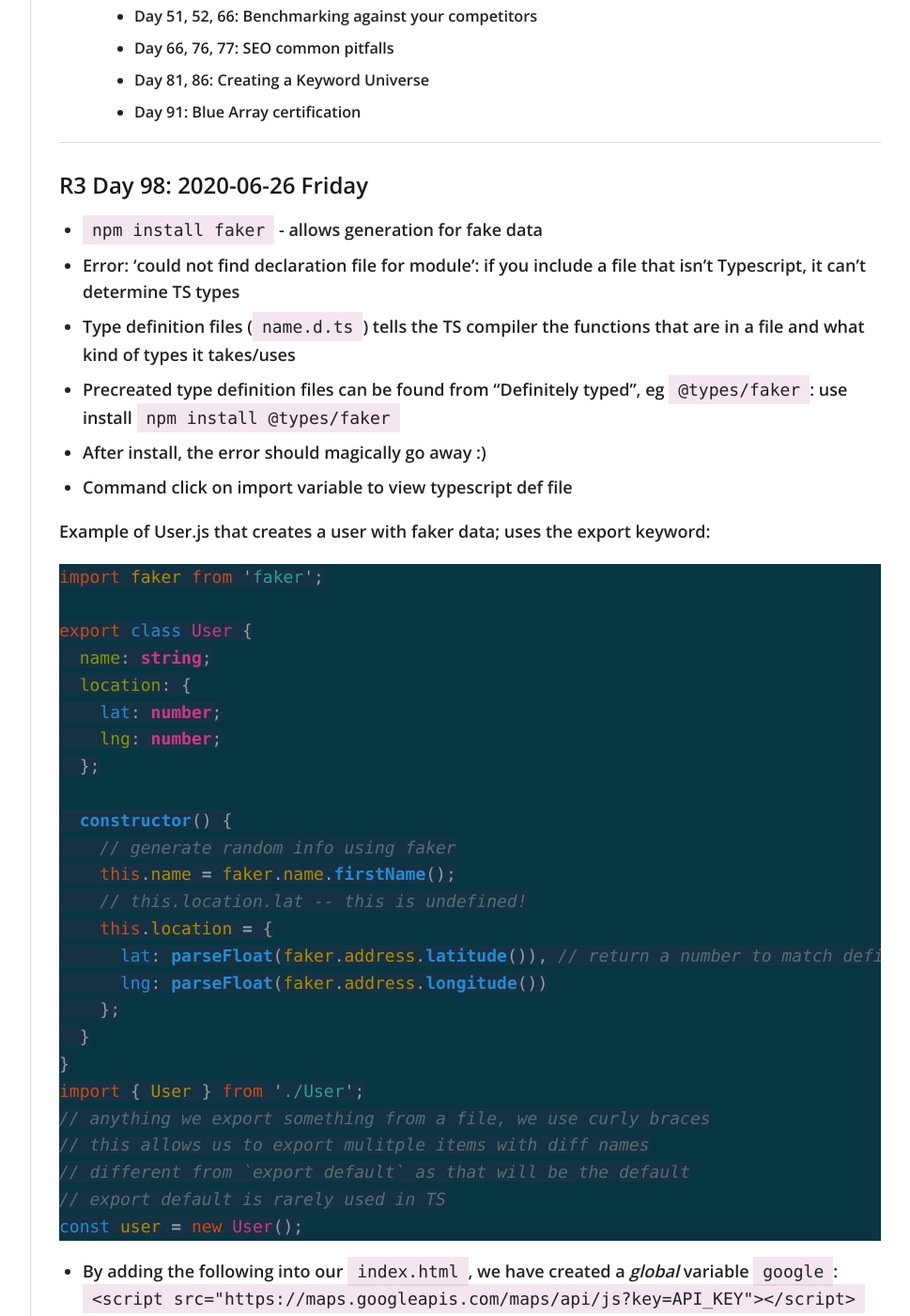
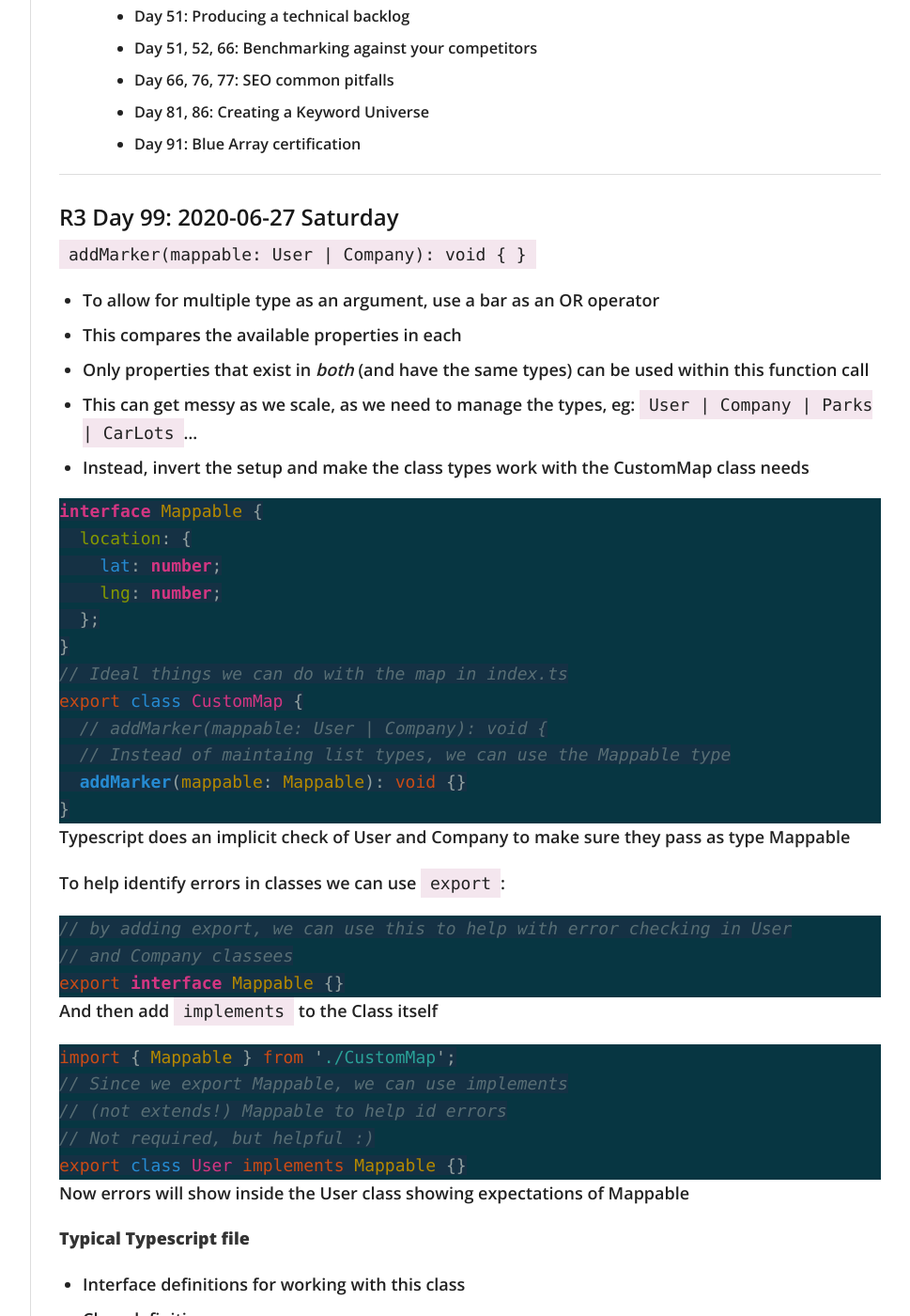
Before and after one commit to virtual/100daysofcode, a Jekyll site: the page built from index.md, in a window 1280 px wide and 1400 px high, scrolled down 4130 px. Shown: the whole window at 94% size, without its empty margins (272-1241 px from the left). Built offline with Jekyll 4.4.1, drawn with Linux system fonts in a browser that asks for light colours; nearby versions of some CDN libraries; our own code applies the rules of GitHub Pages for plain Markdown files; some of the changed text lies outside the part shown.

Commit message:
finish typescript seciton with CustomMap and Mappable interface

````diff
--- a/index.md
+++ b/index.md
@@ -109,6 +109,7 @@
   - Day 96: S25: Typescript: Classes
   - Day 97: S25: Typescript: Constructors and App Setup
   - Day 98: S25: Typescript: App w/ faker, Google map
+  - Day 99: S25✓: Typescript: Google map CustomMap and Mappable interface
 - Develop out [Knight University using TailwindCSS](https://virtual.github.io/knightu/)
   - Day 55: Hero, subfeature
 - Other projects/APIs
@@ -129,6 +130,60 @@
   - Day 91: Blue Array certification
 
 ---
+
+## R3 Day 99: 2020-06-27 Saturday
+
+`addMarker(mappable: User | Company): void { }`
+
+- To allow for multiple type as an argument, use a bar as an OR operator
+- This compares the available properties in each
+- Only properties that exist in _both_ (and have the same types) can be used within this function call
+- This can get messy as we scale, as we need to manage the types, eg: `User | Company | Parks | CarLots`...
+- Instead, invert the setup and make the class types work with the CustomMap class needs
+
+```ts
+interface Mappable {
+  location: {
+    lat: number;
+    lng: number;
+  };
+}
+// Ideal things we can do with the map in index.ts
+export class CustomMap {
+  // addMarker(mappable: User | Company): void {
+  // Instead of maintaing list types, we can use the Mappable type
+  addMarker(mappable: Mappable): void {}
+}
+```
+
+Typescript does an implicit check of User and Company to make sure they pass as type Mappable
+
+To help identify errors in classes we can use `export`:
+
+```ts
+// by adding export, we can use this to help with error checking in User
+// and Company classees
+export interface Mappable {}
+```
+
+And then add `implements` to the Class itself
+
+```ts
+import { Mappable } from './CustomMap';
+// Since we export Mappable, we can use implements
+// (not extends!) Mappable to help id errors
+// Not required, but helpful :)
+export class User implements Mappable {}
+```
+
+Now errors will show inside the User class showing expectations of Mappable
+
+**Typical Typescript file**
+
+- Interface definitions for working with this class
+- Class definition
+
+Review of why this project used Parcel: "Parcel is a Web Application Bundler. It's in the same tool category of _webpack_, with a different value proposition. Parcel promises to do many things without any configuration at all, and be fast too."
 
 ## R3 Day 98: 2020-06-26 Friday
 
````
